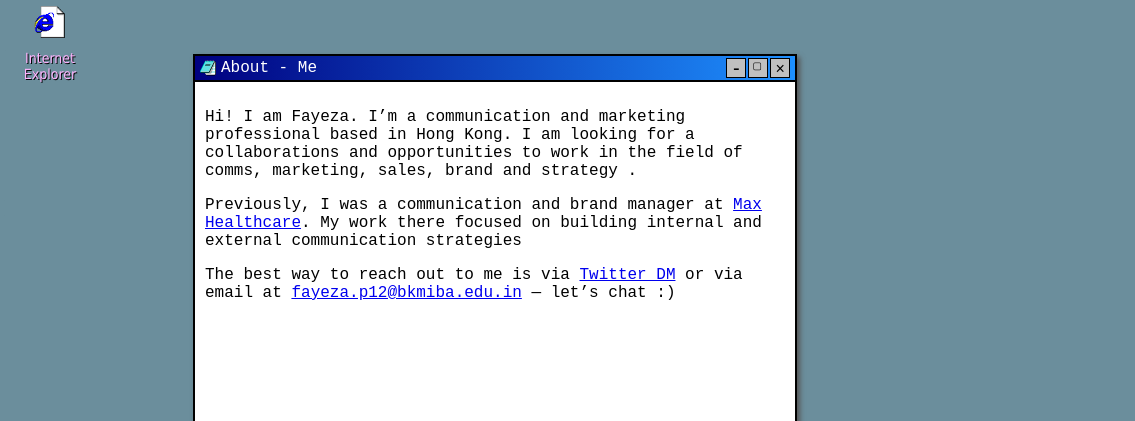
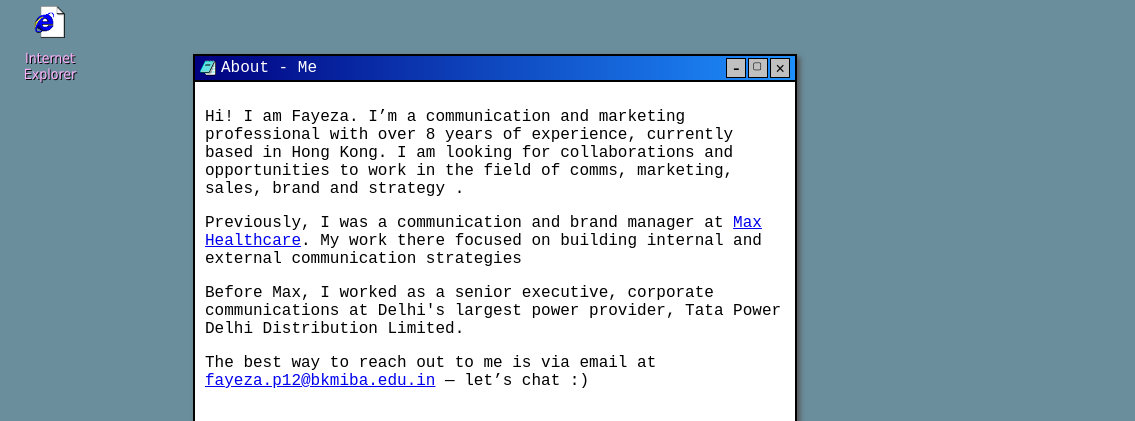
Before and after one commit to fayezapathan/hi, a plain HTML site: page index.html in a window 1280 px wide. Shown: the part 144-565 px from the top of the page, 145-1280 px from the left. Drawn offline with Linux system fonts and the light colour scheme.

Commit message:
Update index.html

```diff
--- a/index.html
+++ b/index.html
@@ -45,9 +45,10 @@
         <div class="content">
             <main>
                 <section>
-                    <p>Hi! I am Fayeza. I’m a communication and marketing professional based in Hong Kong. I am looking for a collaborations and opportunities to work in the field of comms, marketing, sales, brand and strategy .</p>
+                    <p>Hi! I am Fayeza. I’m a communication and marketing professional with over 8 years of experience, currently based in Hong Kong. I am looking for collaborations and opportunities to work in the field of comms, marketing, sales, brand and strategy .</p>
                     <p>Previously, I was a communication and brand manager at <a href="https://www.maxhealthcare.in/">Max Healthcare</a>. My work there focused on building internal and external communication strategies</p>
-                    <p>The best way to reach out to me is via <a href="https://x.com/akhmxt" target="_blank">Twitter DM</a> or via email at <a href="mailto:fayeza.p12@bkmiba.edu.in">fayeza.p12@bkmiba.edu.in</a> — let’s chat :)</p>
+                    <p> Before Max, I worked as a senior executive, corporate communications at Delhi's largest power provider, Tata Power Delhi Distribution Limited. </p>
+                    <p>The best way to reach out to me is via email at <a href="mailto:fayeza.p12@bkmiba.edu.in">fayeza.p12@bkmiba.edu.in</a> — let’s chat :)</p>
 
                 </section>
             </main>
```
